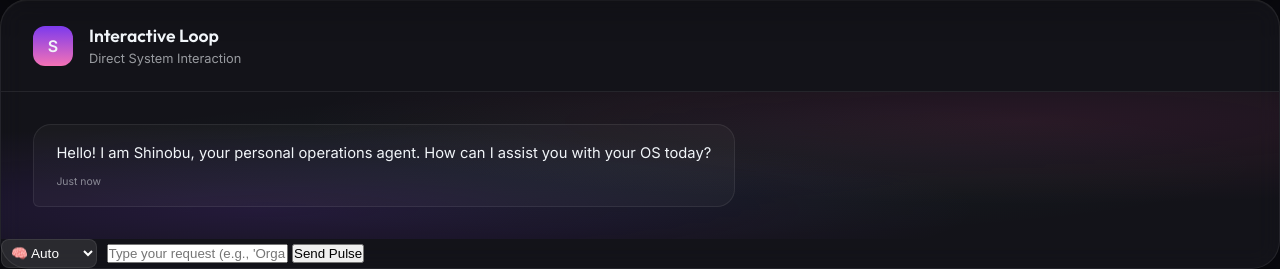
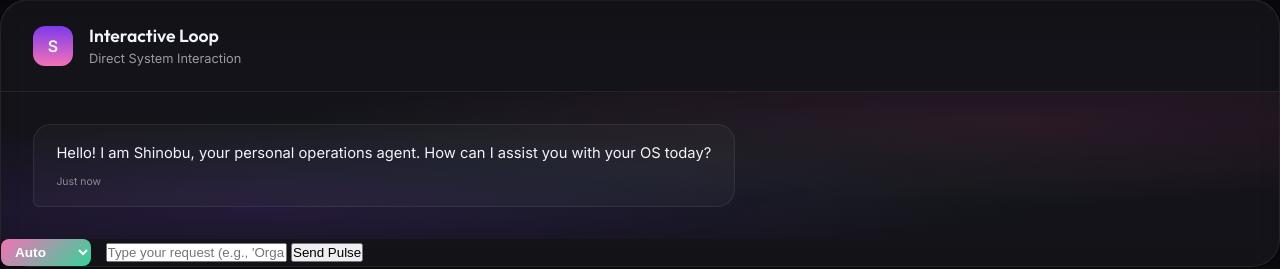
Before and after one commit to blackeagle686/shinobu-agent, a FastAPI app: template web/templates/index.html in a window 1280 px wide. Shown: the part 1063-1332 px from the top of the page. Run offline with FastAPI, Linux system fonts and the light colour scheme; the template is opened without the code that fills it, so the values that code supplies are empty; parts of the project's set-up code (start-up, migrations or seed data) failed here and were passed over.

Commit message:
Updated dropdown styling and removed emojis from options

```diff
--- a/web/templates/index.html
+++ b/web/templates/index.html
@@ -64,11 +64,11 @@
 
             <div class="chat-input-container">
                 <form id="chat-form" class="input-wrapper">
-                    <select id="mode-selector" class="mode-select-dropdown" style="background: rgba(255,255,255,0.1); border: 1px solid var(--glass-border); color: white; border-radius: 8px; padding: 5px; margin-right: 5px; outline: none;">
-                        <option value="auto" selected>🧠 Auto</option>
-                        <option value="search">🔍 Search</option>
-                        <option value="chat">💬 Chat</option>
-                        <option value="agent">🤖 Agent</option>
+                    <select id="mode-selector" class="mode-select-dropdown" style="background: linear-gradient(135deg, var(--pink), var(--mint)); border: none; color: white; border-radius: 8px; padding: 5px 10px; margin-right: 10px; outline: none; font-weight: 600; cursor: pointer;">
+                        <option value="auto" selected>Auto</option>
+                        <option value="search">Search</option>
+                        <option value="chat">Chat</option>
+                        <option value="agent">Agent</option>
                     </select>
                     <input type="text" id="user-input" placeholder="Type your request (e.g., 'Organize my desktop', 'Search for...')" autocomplete="off">
                     <button type="submit" id="send-btn">Send Pulse</button>
```
